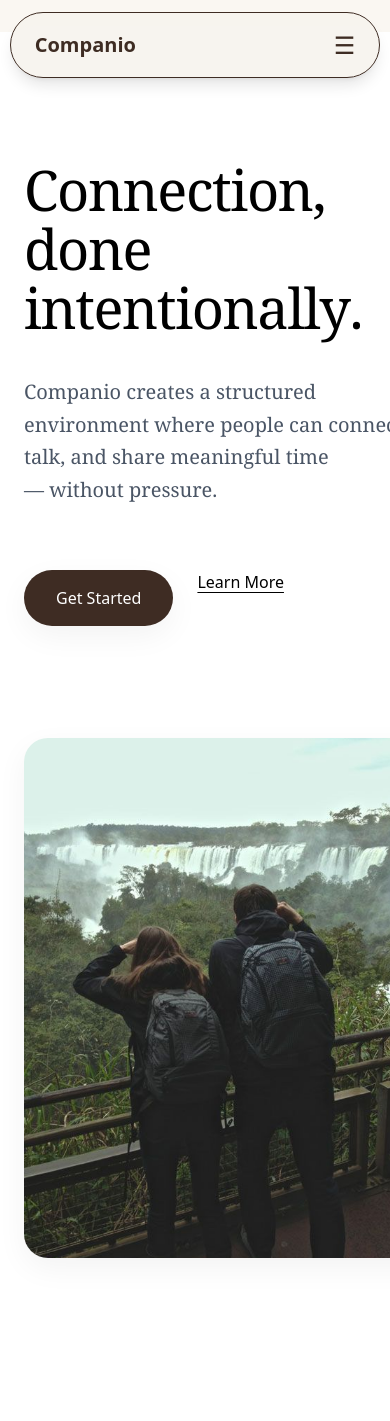
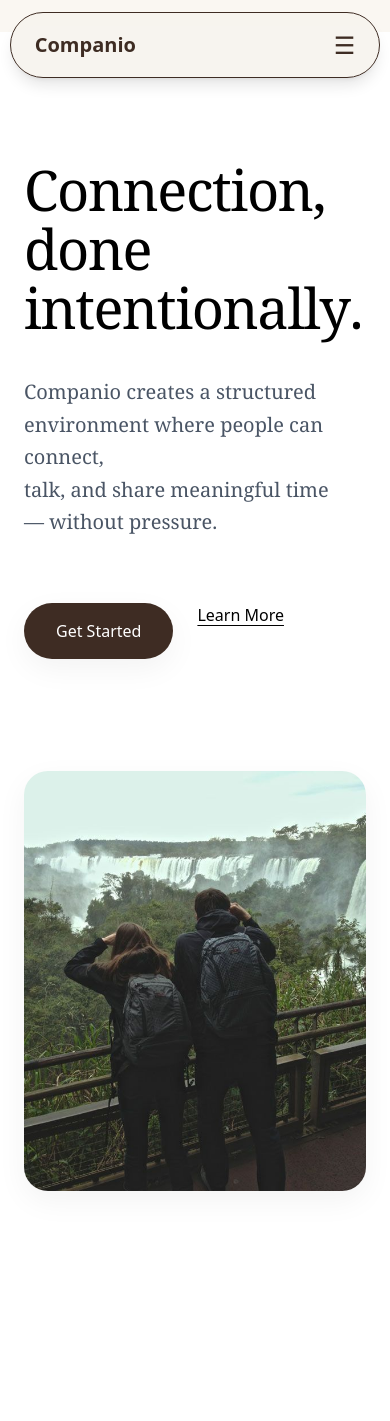
Before and after one commit to hardik-kedar/companio-frontend, a Next.js app: page / in a window 390 px wide. Shown: the top 1421 px of the page. Built offline with nearby package versions, Linux system fonts and the light colour scheme; no server answers.

Commit message:
Fix: responsive image carousel for mobile

```diff
--- a/components/ImageCarousel.tsx
+++ b/components/ImageCarousel.tsx
@@ -32,7 +32,7 @@ export default function ImageCarousel() {
   }, []);
 
   return (
-    <div className="relative w-[420px] h-[520px] rounded-3xl overflow-hidden shadow-soft">
+    <div className="relative w-full max-w-[420px] h-[420px] sm:h-[480px] md:h-[520px] rounded-3xl overflow-hidden shadow-soft">
       {images.map((src, i) => (
         <Image
           key={i}
```
Also changed, not shown: app/page.tsx (+1 -64 lines).
